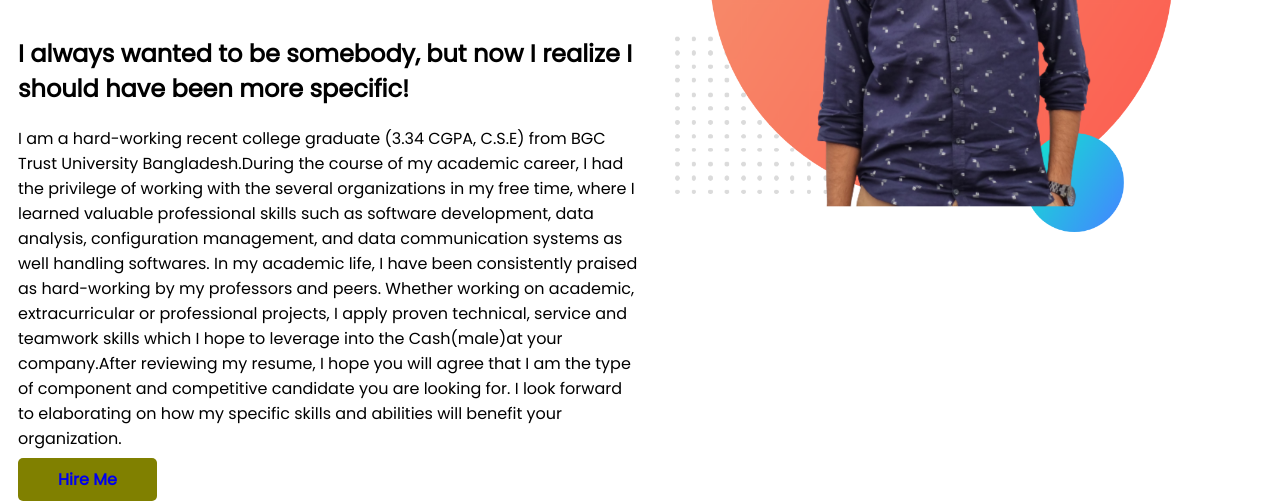
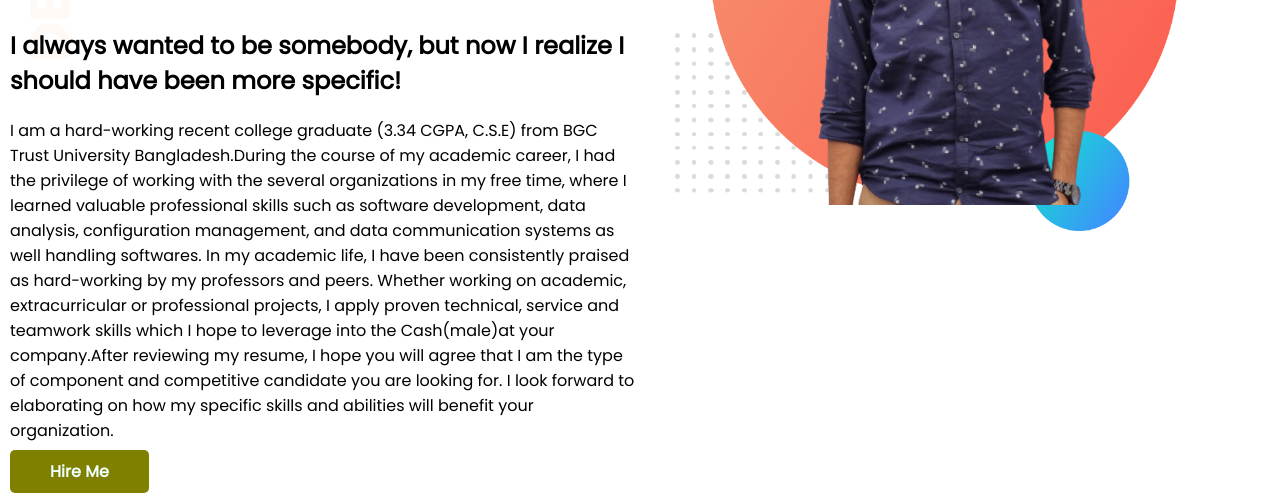
Before and after one commit to Ovijitnath/developer-portfolio, a plain HTML site: page index.html in a window 1280 px wide. Shown: the part 301-802 px from the top of the page. Drawn offline with Linux system fonts and the light colour scheme.

Commit message:
top banner

```diff
--- a/index.html
+++ b/index.html
@@ -13,7 +13,7 @@
     <link rel="stylesheet" href="style.css">
 
 </head>
-<section>
+<section class="topbanner">
 
     <body>
 
--- a/style.css
+++ b/style.css
@@ -1,5 +1,6 @@
-div {
+body {
     font-family: 'Poppins', sans-serif;
+    margin: 0%;
 }
 
 h1 {
@@ -30,8 +31,14 @@ section {
 .link-button {
     text-decoration: none;
     background-color: olive;
+    color: azure;
     padding: 10px 40px;
     border-radius: 5px;
-    background-image: -moz-linear-gradient(orange, olive);
+    background-image: -moz-linear-gradient(orange, tomato);
     font-weight: 700;
 }
+
+.topbanner {
+    background-image: url(images/top-banner.png);
+    background-repeat: no-repeat;
+}
```
